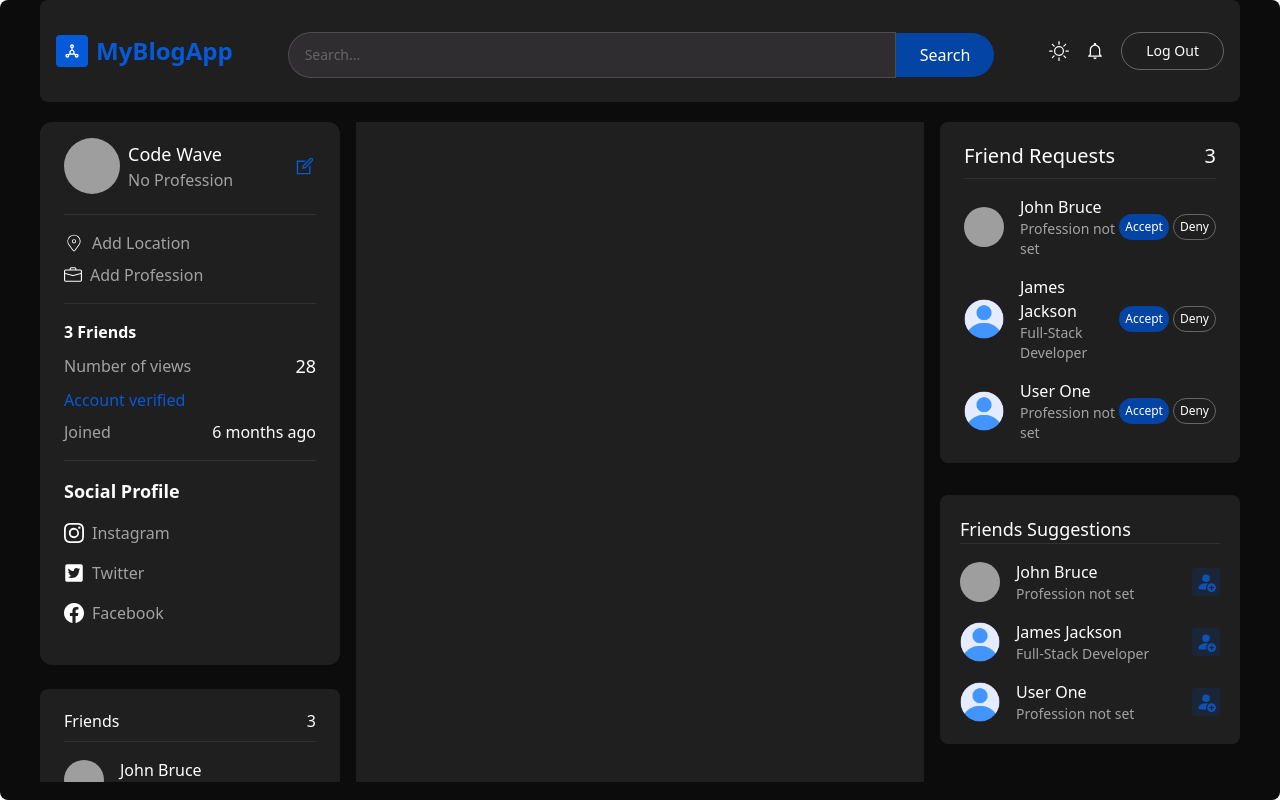
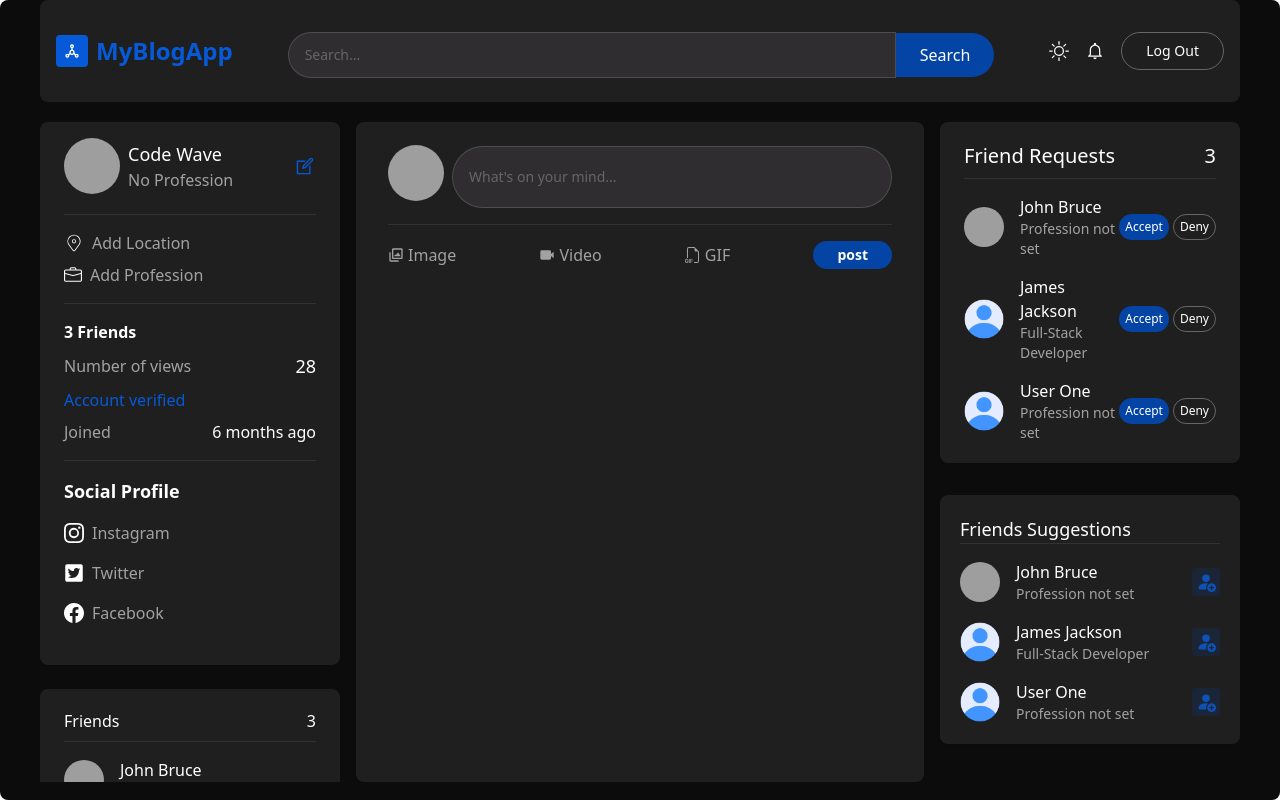
Before and after one commit to BorisLabianca/socialmedia-yt-app-front, a React (Vite) app: page / in a window 1280 px wide. Built offline with nearby package versions, Linux system fonts and the light colour scheme; grey boxes are pictures that could not be loaded.

Commit message:
added post form and logic to display posts

```diff
--- a/src/components/ProfileCard.jsx
+++ b/src/components/ProfileCard.jsx
@@ -20,7 +20,7 @@ const ProfileCard = ({ user }) => {
 
   return (
     <div>
-      <div className="w-full bg-primary flex flex-col items-center shadow-sm rounded-xl px-6 py-4">
+      <div className="w-full bg-primary flex flex-col items-center shadow-sm rounded-lg px-6 py-4">
         <div className="w-full flex items-center justify-between border-b pb-5 border-[#66666645]">
           <Link to={`/profile/${user?._id}`} className="flex gap-2">
             <img
--- a/src/pages/Home.jsx
+++ b/src/pages/Home.jsx
@@ -1,15 +1,35 @@
 import { useSelector } from "react-redux";
-import { CustomButton, FriendsCard, ProfileCard, TopBar } from "../components";
+import {
+  CustomButton,
+  FriendsCard,
+  Loading,
+  ProfileCard,
+  TextInput,
+  TopBar,
+} from "../components";
 import { useState } from "react";
-import { requests, suggest } from "../assets/data";
+import { posts, requests, suggest } from "../assets/data";
 import { Link } from "react-router-dom";
 import { noProfile } from "../assets";
-import { BsPersonFillAdd } from "react-icons/bs";
+import { BsFiletypeGif, BsPersonFillAdd } from "react-icons/bs";
+import { BiImages, BiSolidVideo } from "react-icons/bi";
+import { useForm } from "react-hook-form";
 
 const Home = () => {
+  const {
+    register,
+    handleSubmit,
+    formState: { errors },
+  } = useForm();
   const { user } = useSelector((store) => store.user);
   const [friendRequest, setFriendRequest] = useState(requests);
   const [suggestedFriends, setSuggestedFriends] = useState(suggest);
+  const [errorMessage, setErrorMessage] = useState("");
+  const [file, setFile] = useState(null);
+  const [posting, setPosting] = useState(false);
+  const [loading, setLoading] = useState(false);
+
+  const handlePostSubmit = async (data) => {};
 
   return (
     <div className="w-full px-0 lg:px-10 pb-20 2xl:px-40 bg-bgColor lg:rounded-lg h-screen overflow-hidden">
@@ -21,7 +41,108 @@ const Home = () => {
           <FriendsCard friends={user?.friends} />
         </div>
         {/* CENTER */}
-        <div className="flex-1 bg-primary h-full px-4 flex-col gap-6 overflow-y-auto"></div>
+        <div className="flex-1 bg-primary h-full px-4 flex-col gap-6 overflow-y-auto rounded-lg">
+          <form
+            className="bg-primary px-4 rounded-lg"
+            onSubmit={handleSubmit(handlePostSubmit)}
+          >
+            <div className="w-full flex items-center gap-2 py-4 border-b border-[#66666645]">
+              <img
+                src={user?.profileUrl || noProfile}
+                alt={`${user?.firstName}' avatar`}
+                className="w-14 h-14 rounded-full object-cover"
+              />
+              <TextInput
+                styles="w-full rounded-full py-5"
+                placeholder="What's on your mind..."
+                name="description"
+                register={register("description", {
+                  required: "Write something in your post.",
+                })}
+                error={errors.description ? errors.description.message : ""}
+              />
+            </div>
+            {errorMessage?.message && (
+              <span
+                role="alert"
+                className={`text-sm ${
+                  errorMessage?.status === "failed"
+                    ? "text-[#f64949fe]"
+                    : "text-[#2ba150fe]"
+                } mt-0.5`}
+              ></span>
+            )}
+            <div className="flex items-center justify-between py-4">
+              <label
+                htmlFor="imgUpload"
+                className="flex items-center gap-1 text-base text-ascent-2 hover:text-ascent-1 cursor-pointer"
+              >
+                <input
+                  type="file"
+                  className="hidden"
+                  id="imgUpload"
+                  data-max-size="5120"
+                  accept=".jpg, .png, .jpeg"
+                  onChange={(event) => setFile(event.target.files[0])}
+                />
+                <BiImages />
+                <span>Image</span>
+              </label>
+              <label
+                htmlFor="videoUpload"
+                className="flex items-center gap-1 text-base text-ascent-2 hover:text-ascent-1 cursor-pointer"
+              >
+                <input
+                  type="file"
+                  className="hidden"
+                  id="videoUpload"
+                  data-max-size="5120"
+                  accept=".mp4, .wav"
+                  onChange={(event) => setFile(event.target.files[0])}
+                />
+                <BiSolidVideo />
+                <span>Video</span>
+              </label>
+              <label
+                htmlFor="vgifUpload"
+                className="flex items-center gap-1 text-base text-ascent-2 hover:text-ascent-1 cursor-pointer"
+              >
+                <input
+                  type="file"
+                  className="hidden"
+                  id="vgifUpload"
+                  data-max-size="5120"
+                  accept=".gif"
+                  onChange={(event) => setFile(event.target.files[0])}
+                />
+                <BsFiletypeGif />
+                <span>GIF</span>
+              </label>
+              <div>
+                {posting ? (
+                  <Loading />
+                ) : (
+                  <CustomButton
+                    type="submit"
+                    title="post"
+                    containerStyles="bg-[#0444a4] text-white py-1 px-6 rounded-full font-semibold text-sm"
+                  />
+                )}
+              </div>
+            </div>
+          </form>
+          {loading ? (
+            <Loading />
+          ) : posts?.length > 0 ? (
+            posts?.map((post) => {
+              return <div key={post._id}></div>;
+            })
+          ) : (
+            <div className="flex w-full h-full items-center justify-center">
+              <p className="text-lg text-ascent-2">No posts available</p>
+            </div>
+          )}
+        </div>
         {/* RIGHT */}
         <div className="hidden w-1/4 h-full lg:flex flex-col gap-8 overflow-y-auto">
           {/* FRIEND REQUEST */}
```
